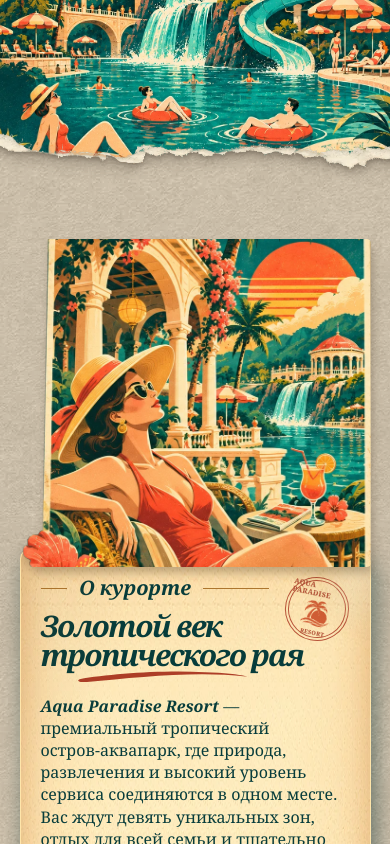
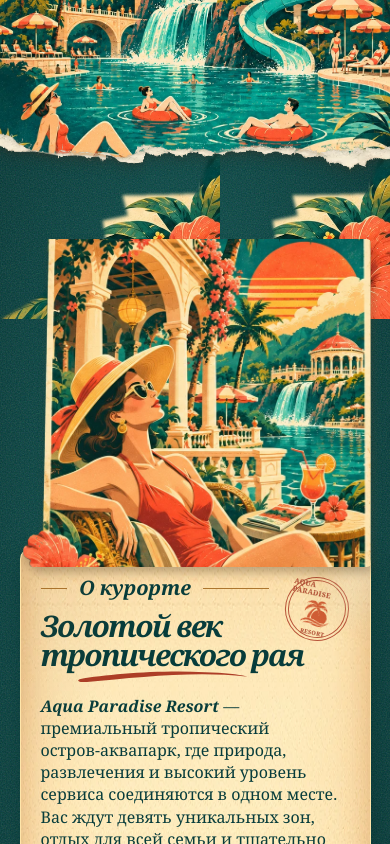
Before and after one commit to raccoonforge/aqua-paradise-resort, a React (Vite) app: page / in a window 390 px wide. Shown: the part 700-1544 px from the top of the page. Built offline with nearby package versions, Linux system fonts and the light colour scheme; a web font is replaced by a local one.

Commit message:
style(about): restore dark tropical collage backdrop and floral corner decoration

```diff
--- a/src/HomeFidelity.css
+++ b/src/HomeFidelity.css
@@ -113,7 +113,11 @@
   padding: calc(var(--poster-tear-height) + clamp(72px, 7.8vw, 138px)) clamp(22px, 5vw, 86px) clamp(55px, 7.3vw, 114px);
   background:
     url('./assets/retro/poster-tear-shadow.webp') center top / var(--poster-tear-width) calc(var(--poster-tear-height) * 4 / 3) no-repeat,
-    #c8bca6 url('./assets/retro/about-collage-paper.webp') center top;
+    url('./assets/retro/viewmaster/corner-flowers.webp') left bottom / clamp(170px, 24vw, 390px) auto no-repeat,
+    url('./assets/retro/viewmaster/corner-flowers.webp') right bottom / clamp(170px, 24vw, 390px) auto no-repeat,
+    url('./assets/retro/fidelity/about-leaves.webp') left top / clamp(220px, 31vw, 500px) auto no-repeat,
+    url('./assets/retro/fidelity/about-leaves.webp') right top / clamp(220px, 31vw, 500px) auto no-repeat,
+    var(--riv-stock), radial-gradient(ellipse at 48% 42%, #095451, #003634 78%);
   overflow: clip;
 }
 .apr-about__layout { max-width: 92rem; }
```
